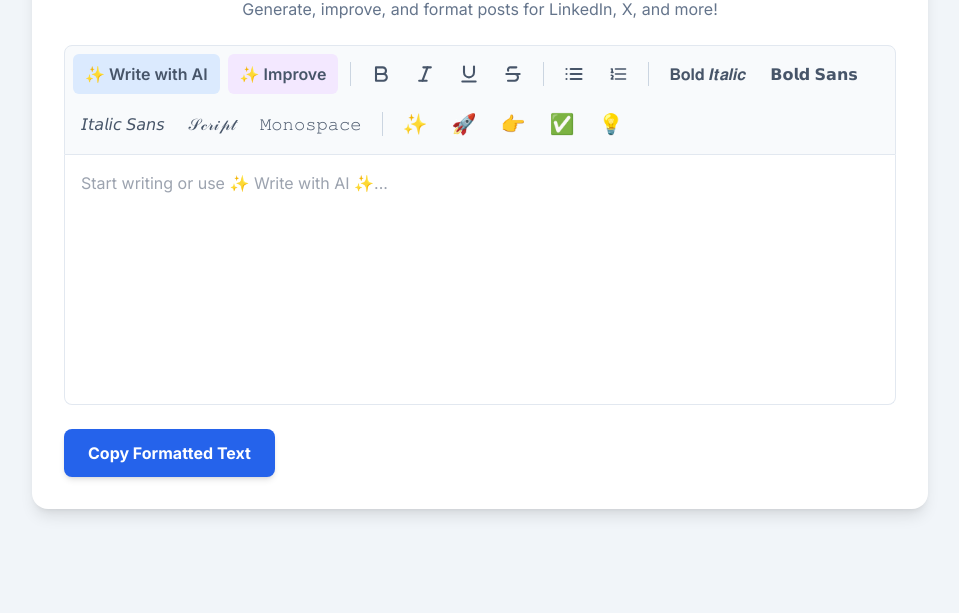
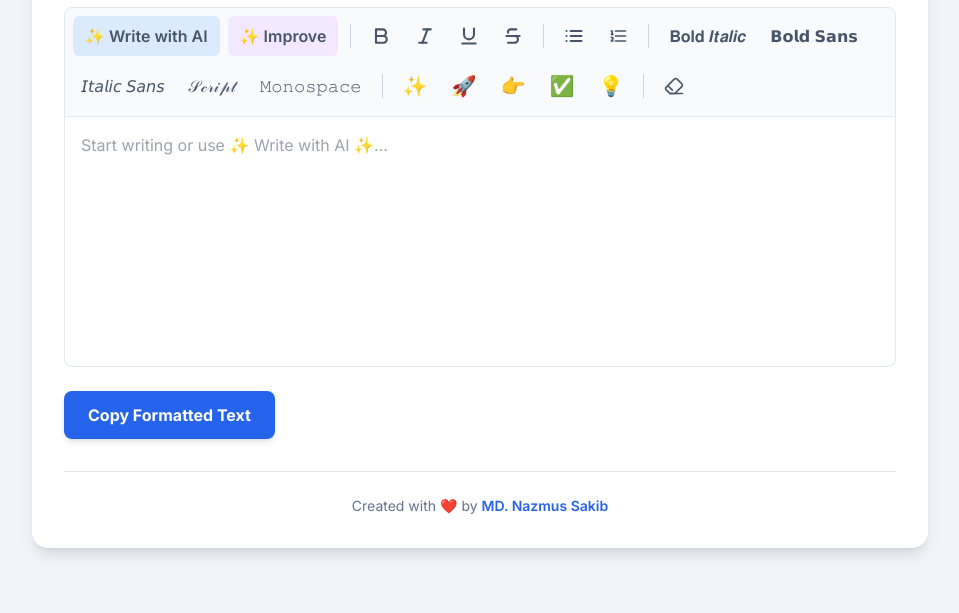
Before and after one commit to nazmusraj/TextCraftr, a website: page public/index.html in a window 1280 px wide. Shown: the part 187-800 px from the top of the page, without its empty margins (160-1119 px from the left). Drawn offline with nearby package versions, Linux system fonts and the light colour scheme.

Commit message:
Update index.html

```diff
--- a/public/index.html
+++ b/public/index.html
@@ -3,7 +3,7 @@
 <head>
     <meta charset="UTF-8">
     <meta name="viewport" content="width=device-width, initial-scale=1.0">
-    <title>AI-Powered Post Formatter</title>
+    <title>AI-Powered Post Formatter - A NazmusLabs Product</title>
     <script src="https://cdn.tailwindcss.com"></script>
     <link rel="preconnect" href="https://fonts.googleapis.com">
     <link rel="preconnect" href="https://fonts.gstatic.com" crossorigin>
@@ -23,29 +23,24 @@
     <main class="bg-white w-full max-w-4xl rounded-2xl shadow-lg p-6 sm:p-8">
         <header class="text-center mb-6">
             <h1 class="text-3xl sm:text-4xl font-bold text-slate-800">AI-Powered Post Formatter</h1>
-            <p class="text-slate-500 mt-2">Generate, improve, and format posts for LinkedIn, X, and more!</p>
+            <p class="text-slate-500 mt-2 text-base">A Product of <span class="font-semibold text-slate-600">NazmusLabs</span></p>
         </header>
 
-        <!-- Toolbar -->
         <div id="toolbar" class="bg-slate-50 border border-slate-200 rounded-t-lg p-2 flex flex-wrap items-center gap-2">
-            <!-- AI Features -->
             <button id="writeWithAI" class="toolbar-btn bg-blue-100 text-blue-700 hover:bg-blue-200 font-semibold px-3">✨ Write with AI</button>
             <button id="improveWithAI" class="toolbar-btn bg-purple-100 text-purple-700 hover:bg-purple-200 font-semibold px-3">✨ Improve</button>
             <div class="h-6 w-px bg-slate-300 mx-1"></div>
 
-            <!-- Basic Formatting -->
             <button class="toolbar-btn" title="Bold" data-format="bold"><svg xmlns="http://www.w3.org/2000/svg" width="20" height="20" viewBox="0 0 24 24" fill="none" stroke="currentColor" stroke-width="2.5" stroke-linecap="round" stroke-linejoin="round"><path d="M6 4h8a4 4 0 0 1 4 4 4 4 0 0 1-4 4H6z"></path><path d="M6 12h9a4 4 0 0 1 4 4 4 4 0 0 1-4 4H6z"></path></svg></button>
             <button class="toolbar-btn" title="Italic" data-format="italic"><svg xmlns="http://www.w3.org/2000/svg" width="20" height="20" viewBox="0 0 24 24" fill="none" stroke="currentColor" stroke-width="2.5" stroke-linecap="round" stroke-linejoin="round"><line x1="19" y1="4" x2="10" y2="4"></line><line x1="14" y1="20" x2="5" y2="20"></line><line x1="15" y1="4" x2="9" y2="20"></line></svg></button>
             <button class="toolbar-btn" title="Underline" data-format="underline"><svg xmlns="http://www.w3.org/2000/svg" width="20" height="20" viewBox="0 0 24 24" fill="none" stroke="currentColor" stroke-width="2.5" stroke-linecap="round" stroke-linejoin="round"><path d="M6 3v7a6 6 0 0 0 6 6 6 6 0 0 0 6-6V3"></path><line x1="4" y1="21" x2="20" y2="21"></line></svg></button>
             <button class="toolbar-btn" title="Strikethrough" data-format="strikethrough"><svg xmlns="http://www.w3.org/2000/svg" width="20" height="20" viewBox="0 0 24 24" fill="none" stroke="currentColor" stroke-width="2.5" stroke-linecap="round" stroke-linejoin="round"><path d="M16 4H9a3 3 0 0 0-2.83 4"/><path d="M14 12a4 4 0 0 1 0 8H6"/><line x1="4" y1="12" x2="20" y2="12"/></svg></button>
             <div class="h-6 w-px bg-slate-300 mx-1"></div>
 
-            <!-- List Formatting -->
             <button class="toolbar-btn" title="Bullet Points" data-insert="• "><svg xmlns="http://www.w3.org/2000/svg" width="20" height="20" viewBox="0 0 24 24" fill="none" stroke="currentColor" stroke-width="2.5" stroke-linecap="round" stroke-linejoin="round"><line x1="8" x2="21" y1="6" y2="6" /><line x1="8" x2="21" y1="12" y2="12" /><line x1="8" x2="21" y1="18" y2="18" /><line x1="3" x2="3.01" y1="6" y2="6" /><line x1="3" x2="3.01" y1="12" y2="12" /><line x1="3" x2="3.01" y1="18" y2="18" /></svg></button>
             <button class="toolbar-btn" title="Numbered List" data-insert="1. "><svg xmlns="http://www.w3.org/2000/svg" width="20" height="20" viewBox="0 0 24 24" fill="none" stroke="currentColor" stroke-width="2" stroke-linecap="round" stroke-linejoin="round"><line x1="9" x2="21" y1="6" y2="6"/><line x1="9" x2="21" y1="12" y2="12"/><line x1="9" x2="21" y1="18" y2="18"/><path d="M4 6h1v4"/><path d="M4 10h2"/><path d="M6 18H4c0-1 2-2 2-3s-1-1.5-2-1.5"/></svg></button>
             <div class="h-6 w-px bg-slate-300 mx-1"></div>
 
-            <!-- Font Styles -->
             <button class="toolbar-btn" data-format="bold-italic">𝐁𝐨𝐥𝐝 𝑰𝒕𝒂𝒍𝒊𝒄</button>
             <button class="toolbar-btn" data-format="bold-sans">𝗕𝗼𝗹𝗱 𝗦𝗮𝗻𝘀</button>
             <button class="toolbar-btn" data-format="italic-sans">𝘐𝘵𝘢𝘭𝘪𝘤 𝘚𝘢𝘯𝘴</button>
@@ -53,25 +48,34 @@
             <button class="toolbar-btn" data-format="monospace">𝙼𝚘𝚗𝚘𝚜𝚙𝚊𝚌𝚎</button>
             <div class="h-6 w-px bg-slate-300 mx-1"></div>
 
-            <!-- Emojis -->
             <button class="toolbar-btn text-xl" title="Sparkles" data-insert="✨">✨</button>
             <button class="toolbar-btn text-xl" title="Rocket" data-insert="🚀">🚀</button>
             <button class="toolbar-btn text-xl" title="Pointing Right" data-insert="👉">👉</button>
             <button class="toolbar-btn text-xl" title="Check Mark" data-insert="✅">✅</button>
             <button class="toolbar-btn text-xl" title="Light Bulb" data-insert="💡">💡</button>
+            <div class="h-6 w-px bg-slate-300 mx-1"></div>
+            <button class="toolbar-btn" title="Clear Formatting" data-action="clear-formatting">
+                <svg xmlns="http://www.w3.org/2000/svg" width="20" height="20" viewBox="0 0 24 24" fill="none" stroke="currentColor" stroke-width="2" stroke-linecap="round" stroke-linejoin="round" class="lucide lucide-eraser"><path d="m7 21-4.3-4.3c-1-1-1-2.5 0-3.4l9.6-9.6c1-1 2.5-1 3.4 0l5.6 5.6c1 1 1 2.5 0 3.4L13 21H7Z"/><path d="M22 21H7"/><path d="m5 12 5 5"/></svg>
+            </button>
         </div>
 
-        <!-- Editor Area -->
         <div id="editor" class="w-full p-4 border-x border-b border-slate-200 rounded-b-lg focus:ring-2 focus:ring-blue-500" contenteditable="true" data-placeholder="Start writing or use ✨ Write with AI ✨..."></div>
 
-        <!-- Action Buttons -->
         <div class="mt-6 flex flex-col sm:flex-row items-center gap-4">
              <button id="copyBtn" class="w-full sm:w-auto bg-blue-600 hover:bg-blue-700 text-white font-bold py-3 px-6 rounded-lg transition duration-300 flex items-center justify-center gap-2 shadow-md hover:shadow-lg">Copy Formatted Text</button>
              <span id="copyMessage" class="text-green-600 font-medium opacity-0 transition-opacity duration-300">✓ Copied!</span>
         </div>
+
+        <footer class="text-center mt-8 pt-6 border-t border-slate-200">
+            <p class="text-sm text-slate-500">
+                Created with ❤️ by
+                <a href="https://www.mdnazmussakib.com/" target="_blank" rel="noopener noreferrer" class="font-semibold text-blue-600 hover:underline">
+                    MD. Nazmus Sakib
+                </a>
+            </p>
+        </footer>
     </main>
 
-    <!-- Modals (Write & Improve) -->
     <div id="writeModal" class="modal fixed inset-0 bg-black bg-opacity-50 flex items-center justify-center p-4 z-50 opacity-0 pointer-events-none">
         <div class="modal-content bg-white w-full max-w-lg rounded-lg shadow-xl p-6 transform -translate-y-10">
             <h2 class="text-2xl font-bold text-slate-800 mb-4">✨ Write with AI</h2>
@@ -102,7 +106,6 @@
     </div>
 
     <script>
-        // DOM Elements
         const editor = document.getElementById('editor');
         const toolbar = document.getElementById('toolbar');
         const copyBtn = document.getElementById('copyBtn');
@@ -110,10 +113,9 @@
         const writeModal = document.getElementById('writeModal');
         const improveModal = document.getElementById('improveModal');
 
-        // Unicode character maps for all styles
         const charMaps = {
-            'bold': { 'a': '𝐚', 'b': '𝐛', 'c': '𝐜', 'd': '𝐝', 'e': '𝐞', 'f': '𝐟', 'g': '𝐠', 'h': '𝐡', 'i': '𝐢', 'j': '𝐣', 'k': '𝐤', 'l': '𝐥', 'm': '𝐦', 'n': '𝐧', 'o': '𝐨', 'p': '𝐩', 'q': '𝐪', 'r': '𝐫', 's': '𝐬', 't': '𝐭', 'u': '𝐮', 'v': '𝐯', 'w': '𝐰', 'x': '𝐱', 'y': '𝐲', 'z': '𝐳', 'A': '𝐀', 'B': '𝐁', 'C': '𝐂', 'D': '𝐃', 'E': '𝐄', 'F': '𝐅', 'G': '𝐆', 'H': '𝐇', 'I': '𝐈', 'J': '𝐉', 'K': '𝐊', 'L': '𝐋', 'M': '𝐌', 'N': '𝐍', 'O': '𝐎', 'P': '𝐏', 'Q': '𝐐', 'R': '𝐑', 'S': '𝐒', 'T': '𝐓', 'U': '𝐔', 'V': '𝐕', 'W': '𝐖', 'X': '𝐗', 'Y': '𝐘', 'Z': '𝐙', '0':'𝟬', '1':'𝟭', '2':'𝟮', '3':'𝟯', '4':'𝟰', '5':'𝟱', '6':'𝟲', '7':'𝟳', '8':'𝟴', '9':'𝟵'},
-            'italic': { 'a': '𝘢', 'b': '𝘣', 'c': '𝘤', 'd': '𝘥', 'e': '𝘦', 'f': '𝘧', 'g': '𝘨', 'h': '𝘩', 'i': '𝘪', 'j': '𝘫', 'k': '𝘬', 'l': '𝘭', 'm': '𝘮', 'n': '𝘯', 'o': '𝘰', 'p': '𝘱', 'q': '𝘲', 'r': '𝘳', 's': '𝘴', 't': '𝘵', 'u': '𝘶', 'v': '𝘷', 'w': '𝘸', 'x': '𝘹', 'y': '𝘺', 'z': '�', 'A': '𝘈', 'B': '𝘉', 'C': '𝘊', 'D': '𝘋', 'E': '𝘌', 'F': '𝘍', 'G': '𝘎', 'H': '𝘏', 'I': '𝘐', 'J': '𝘑', 'K': '𝘒', 'L': '𝘓', 'M': '𝘔', 'N': '𝘕', 'O': '𝘖', 'P': '𝘗', 'Q': '𝘘', 'R': '𝘙', 'S': '𝘚', 'T': '𝘛', 'U': '𝘜', 'V': '𝘝', 'W': '𝘞', 'X': '𝘟', 'Y': '𝘠', 'Z': '𝘡' },
+            'bold': { 'a': '𝐚', 'b': '𝐛', 'c': '𝐜', 'd': '𝐝', 'e': '𝐞', 'f': '𝐟', 'g': '𝐠', 'h': '𝐡', 'i': '𝐢', 'j': '𝐣', 'k': '𝐤', 'l': '𝐥', 'm': '𝐦', 'n': '𝐧', 'o': '𝐨', 'p': '𝐩', 'q': '𝐪', 'r': '𝐫', 's': '𝐬', 't': '𝐭', 'u': '𝐮', 'v': '𝐯', 'w': '𝐰', 'x': '𝐱', 'y': '𝐲', 'z': '𝐳', 'A': '𝐀', 'B': '𝐁', 'C': '𝐂', 'D': '𝐃', 'E': '𝐄', 'F': '𝐅', 'G': '𝐆', 'H': '𝐇', 'I': '𝐈', 'J': '𝐉', 'K': '𝐊', 'L': '𝐋', 'M': '𝐌', 'N': '𝐍', 'O': '𝐎', 'P': '𝐏', 'Q': '�', 'R': '𝐑', 'S': '𝐒', 'T': '𝐓', 'U': '𝐔', 'V': '𝐕', 'W': '𝐖', 'X': '𝐗', 'Y': '𝐘', 'Z': '𝐙', '0':'𝟬', '1':'𝟭', '2':'𝟮', '3':'𝟯', '4':'𝟰', '5':'𝟱', '6':'𝟲', '7':'𝟳', '8':'𝟴', '9':'𝟵'},
+            'italic': { 'a': '𝘢', 'b': '𝘣', 'c': '𝘤', 'd': '𝘥', 'e': '𝘦', 'f': '𝘧', 'g': '𝘨', 'h': '𝘩', 'i': '𝘪', 'j': '𝘫', 'k': '𝘬', 'l': '𝘭', 'm': '𝘮', 'n': '𝘯', 'o': '𝘰', 'p': '𝘱', 'q': '𝘲', 'r': '𝘳', 's': '𝘴', 't': '𝘵', 'u': '𝘶', 'v': '𝘷', 'w': '𝘸', 'x': '𝘹', 'y': '𝘺', 'z': '𝘻', 'A': '𝘈', 'B': '𝘉', 'C': '𝘊', 'D': '𝘋', 'E': '𝘌', 'F': '𝘍', 'G': '𝘎', 'H': '𝘏', 'I': '𝘐', 'J': '𝘑', 'K': '𝘒', 'L': '𝘓', 'M': '𝘔', 'N': '𝘕', 'O': '𝘖', 'P': '𝘗', 'Q': '𝘘', 'R': '𝘙', 'S': '𝘚', 'T': '𝘛', 'U': '𝘜', 'V': '𝘝', 'W': '𝘞', 'X': '𝘟', 'Y': '𝘠', 'Z': '𝘡' },
             'bold-italic': { 'a': '𝒂', 'b': '𝒃', 'c': '𝒄', 'd': '𝒅', 'e': '𝒆', 'f': '𝒇', 'g': '𝒈', 'h': '𝒉', 'i': '𝒊', 'j': '𝒋', 'k': '𝒌', 'l': '𝒍', 'm': '𝒎', 'n': '𝒏', 'o': '𝒐', 'p': '𝒑', 'q': '𝒒', 'r': '𝒓', 's': '𝒔', 't': '𝒕', 'u': '𝒖', 'v': '𝒗', 'w': '𝒘', 'x': '𝒙', 'y': '𝒚', 'z': '𝒛', 'A': '𝑨', 'B': '𝑩', 'C': '𝑪', 'D': '𝑫', 'E': '𝑬', 'F': '𝑭', 'G': '𝑮', 'H': '𝑯', 'I': '𝑰', 'J': '𝑱', 'K': '𝑲', 'L': '𝑳', 'M': '𝑴', 'N': '𝑵', 'O': '𝑶', 'P': '𝑷', 'Q': '𝑸', 'R': '𝑹', 'S': '𝑺', 'T': '𝑻', 'U': '𝑼', 'V': '𝑽', 'W': '𝑾', 'X': '𝑿', 'Y': '𝒀', 'Z': '𝒁' },
             'bold-sans': { 'a': '𝗮', 'b': '𝗯', 'c': '𝗰', 'd': '𝗱', 'e': '𝗲', 'f': '𝗳', 'g': '𝗴', 'h': '𝗵', 'i': '𝗶', 'j': '𝗷', 'k': '𝗸', 'l': '𝗹', 'm': '𝗺', 'n': '𝗻', 'o': '𝗼', 'p': '𝗽', 'q': '𝗾', 'r': '𝗿', 's': '𝘀', 't': '𝘁', 'u': '𝘂', 'v': '𝘃', 'w': '𝘄', 'x': '𝘅', 'y': '𝘆', 'z': '𝘇', 'A': '𝗔', 'B': '𝗕', 'C': '𝗖', 'D': '𝗗', 'E': '𝗘', 'F': '𝗙', 'G': '𝗚', 'H': '𝗛', 'I': '𝗜', 'J': '𝗝', 'K': '𝗞', 'L': '𝗟', 'M': '𝗠', 'N': '𝗡', 'O': '𝗢', 'P': '𝗣', 'Q': '𝗤', 'R': '𝗥', 'S': '𝗦', 'T': '𝗧', 'U': '𝗨', 'V': '𝗩', 'W': '𝗪', 'X': '𝗫', 'Y': '𝗬', 'Z': '𝗭', '0':'𝟬', '1':'𝟭', '2':'𝟮', '3':'𝟯', '4':'𝟰', '5':'𝟱', '6':'𝟲', '7':'𝟳', '8':'𝟴', '9':'𝟵' },
             'italic-sans': { 'a': '𝘢', 'b': '𝘣', 'c': '𝘤', 'd': '𝘥', 'e': '𝘦', 'f': '𝘧', 'g': '𝘨', 'h': '𝘩', 'i': '𝘪', 'j': '𝘫', 'k': '𝘬', 'l': '𝘭', 'm': '𝘮', 'n': '𝘯', 'o': '𝘰', 'p': '𝘱', 'q': '𝘲', 'r': '𝘳', 's': '𝘴', 't': '𝘵', 'u': '𝘶', 'v': '𝘷', 'w': '𝘸', 'x': '𝘹', 'y': '𝘺', 'z': '𝘻', 'A': '𝘈', 'B': '𝘉', 'C': '𝘊', 'D': '𝘋', 'E': '𝘌', 'F': '𝘍', 'G': '𝘎', 'H': '𝘏', 'I': '𝘐', 'J': '𝘑', 'K': '𝘒', 'L': '𝘓', 'M': '𝘔', 'N': '𝘕', 'O': '𝘖', 'P': '𝘗', 'Q': '𝘘', 'R': '𝘙', 'S': '𝘚', 'T': '𝘛', 'U': '𝘜', 'V': '𝘝', 'W': '𝘞', 'X': '𝘟', 'Y': '𝘠', 'Z': '𝘡' },
@@ -123,7 +125,13 @@
             'strikethrough': { 'a':'a̶', 'b':'b̶', 'c':'c̶', 'd':'d̶', 'e':'e̶', 'f':'f̶', 'g':'g̶', 'h':'h̶', 'i':'i̶', 'j':'j̶', 'k':'k̶', 'l':'l̶', 'm':'m̶', 'n':'n̶', 'o':'o̶', 'p':'p̶', 'q':'q̶', 'r':'r̶', 's':'s̶', 't':'t̶', 'u':'u̶', 'v':'v̶', 'w':'w̶', 'x':'x̶', 'y':'y̶', 'z':'z̶', 'A':'A̶', 'B':'B̶', 'C':'C̶', 'D':'D̶', 'E':'E̶', 'F':'F̶', 'G':'G̶', 'H':'H̶', 'I':'I̶', 'J':'J̶', 'K':'K̶', 'L':'L̶', 'M':'M̶', 'N':'N̶', 'O':'O̶', 'P':'P̶', 'Q':'Q̶', 'R':'R̶', 'S':'S̶', 'T':'T̶', 'U':'U̶', 'V':'V̶', 'W':'W̶', 'X':'X̶', 'Y':'Y̶', 'Z':'Z̶', '0':'0̶', '1':'1̶', '2':'2̶', '3':'3̶', '4':'4̶', '5':'5̶', '6':'6̶', '7':'7̶', '8':'8̶', '9':'9̶'}
         };
 
-        // --- AI & Modal Logic ---
+        let reverseCharMap = {};
+        for (const format in charMaps) {
+            for (const char in charMaps[format]) {
+                reverseCharMap[charMaps[format][char]] = char;
+            }
+        }
+
         async function callSecureAPI(prompt) {
             try {
                 const response = await fetch('/api/generate', {
@@ -177,7 +185,6 @@
             toggleModal(improveModal, false);
         });
 
-        // --- Formatting & Copy Logic ---
         document.querySelectorAll('.toolbar-btn').forEach(button => {
             button.classList.add('p-2', 'rounded-md', 'hover:bg-slate-200', 'hover:text-slate-800', 'text-slate-600', 'transition-colors', 'duration-150', 'cursor-pointer', 'font-medium');
         });
@@ -194,6 +201,7 @@
 
             const format = button.dataset.format;
             const insert = button.dataset.insert;
+            const action = button.dataset.action;
 
             editor.focus();
 
@@ -204,6 +212,10 @@
                 document.execCommand('insertText', false, formattedText);
             } else if (insert) {
                 document.execCommand('insertText', false, insert);
+            } else if (action === 'clear-formatting') {
+                let currentText = editor.textContent;
+                let unformattedText = currentText.split('').map(char => reverseCharMap[char] || char).join('');
+                editor.textContent = unformattedText;
             }
         });
 
@@ -233,7 +245,6 @@
             copyMessage.classList.remove('opacity-0');
             setTimeout(() => copyMessage.classList.add('opacity-0'), 2000);
         }
-
     </script>
 </body>
 </html>
```
